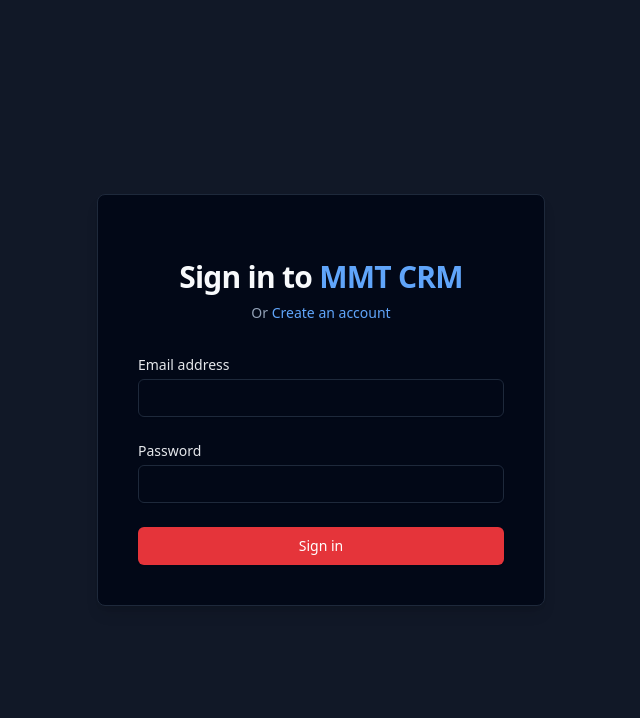
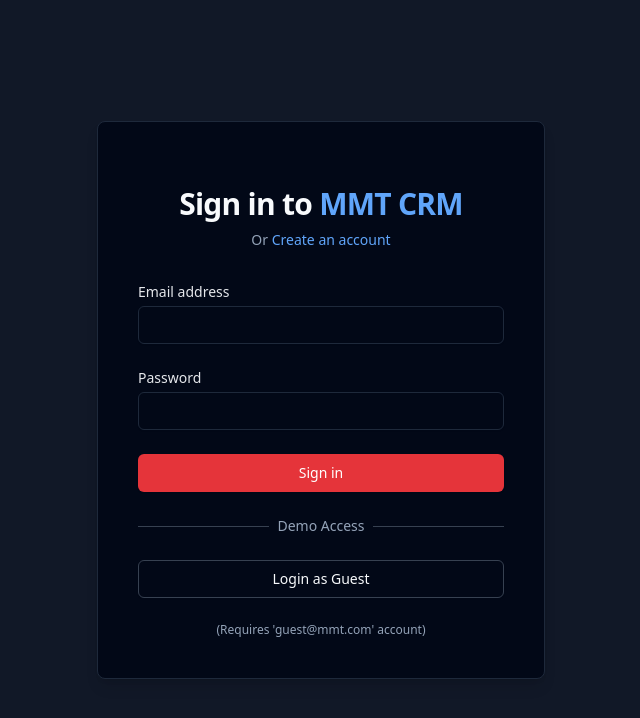
Before and after one commit to MihirG1407/mmt-crm-t2-e5, a React (Vite) app: page /login in a window 1280 px wide. Shown: the top 718 px of the page, without its empty margins (319-959 px from the left). Built offline with nearby package versions, Linux system fonts and the light colour scheme.

Commit message:
Add Guest Login for Demo

```diff
--- a/src/pages/auth/LoginPage.jsx
+++ b/src/pages/auth/LoginPage.jsx
@@ -24,6 +24,21 @@ const LoginPage = () => {
             navigate('/');
         } catch (err) {
             setError(err.message);
+        } finally {
+            setLoading(false);
+        }
+    };
+
+    const handleGuestLogin = async () => {
+        setLoading(true);
+        setError(null);
+        try {
+            // Try to sign in with specific guest credentials
+            const { error } = await signIn({ email: 'guest@mmt.com', password: 'GuestUser123!' });
+            if (error) throw error;
+            navigate('/');
+        } catch (err) {
+            setError(err.message + " (Please create this user in Supabase first!)");
         } finally {
             setLoading(false);
         }
@@ -94,6 +109,26 @@ const LoginPage = () => {
                             </button>
                         </div>
                     </form>
+
+                    <div className="relative">
+                        <div className="absolute inset-0 flex items-center">
+                            <span className="w-full border-t border-gray-300 dark:border-gray-700" />
+                        </div>
+                        <div className="relative flex justify-center text-sm">
+                            <span className="bg-card px-2 text-muted-foreground">Demo Access</span>
+                        </div>
+                    </div>
+
+                    <button
+                        onClick={handleGuestLogin}
+                        disabled={loading}
+                        className="flex w-full justify-center rounded-md border border-gray-300 dark:border-gray-700 bg-transparent py-2 px-4 text-sm font-medium text-foreground shadow-sm hover:bg-gray-50 dark:hover:bg-gray-800 focus:outline-none focus:ring-2 focus:ring-primary focus:ring-offset-2 disabled:opacity-50"
+                    >
+                        {loading ? <Loader2 className="animate-spin h-5 w-5" /> : "Login as Guest"}
+                    </button>
+                    <p className="text-center text-xs text-muted-foreground mt-2">
+                        (Requires 'guest@mmt.com' account)
+                    </p>
                 </div>
             </div>
         </div>
```
